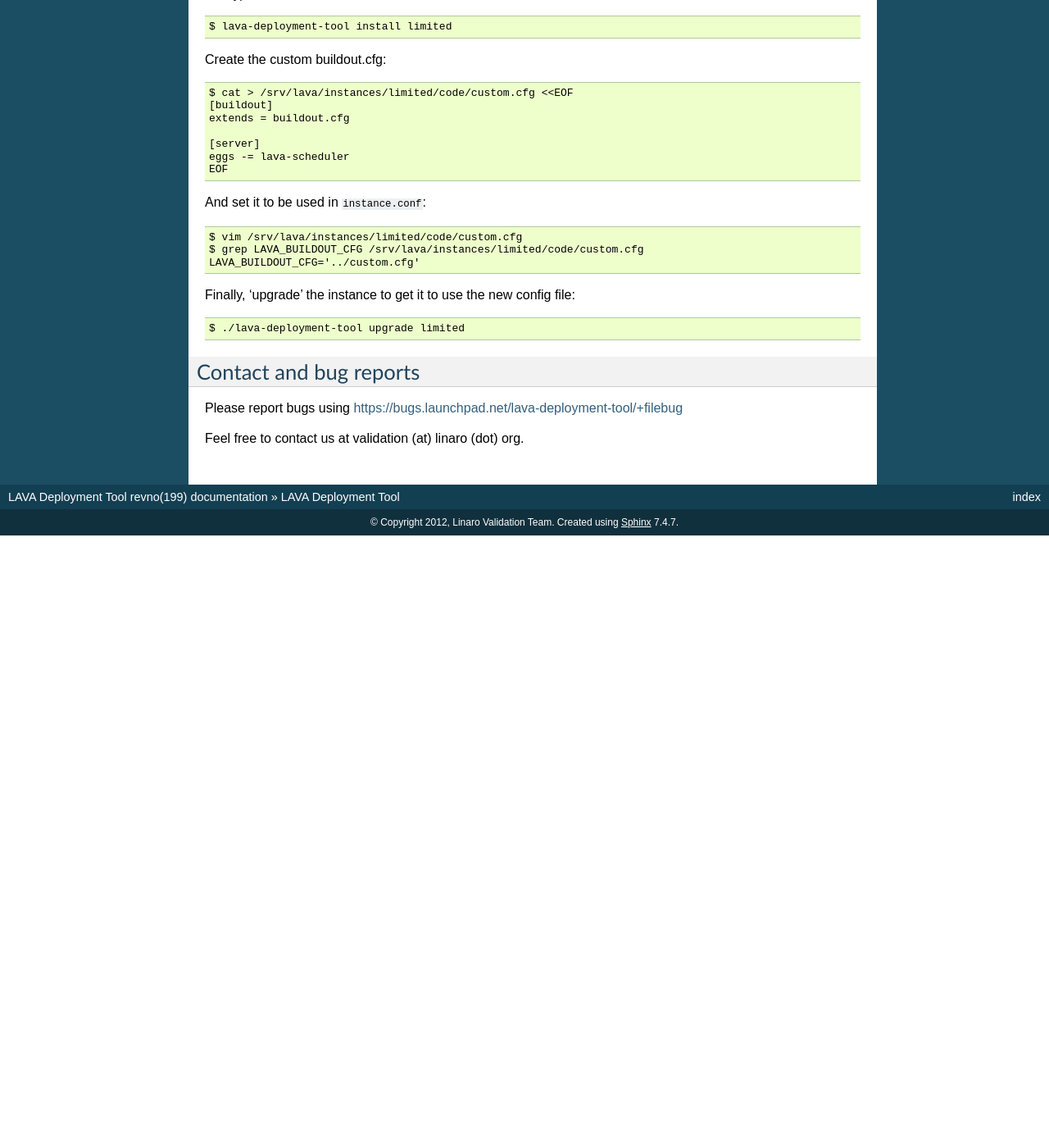
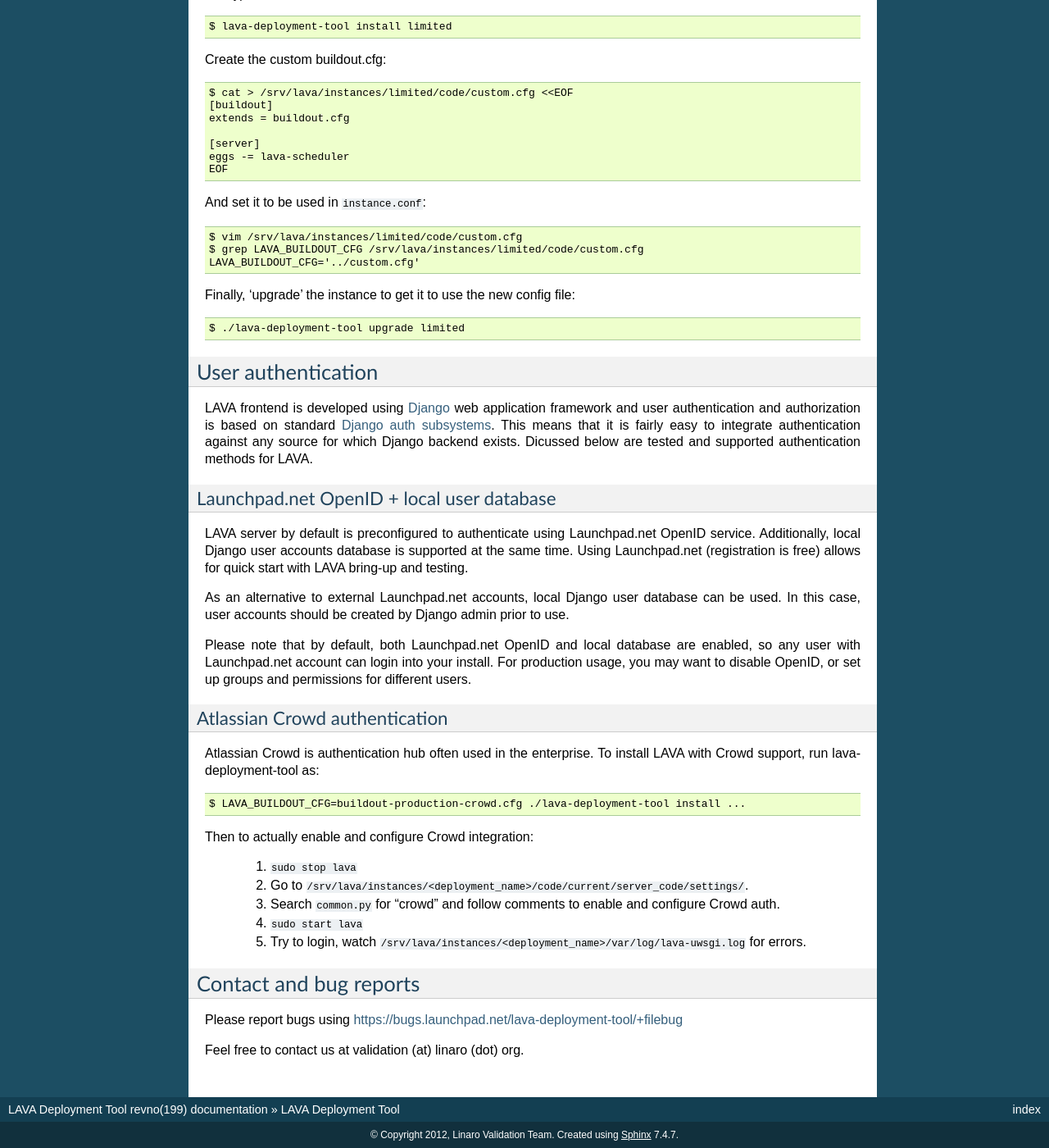
Before and after one commit to joyxu/lava-deployment-tool-for-linaro-ubuntu, a Sphinx documentation site: the page built from doc/index.rst, in a window 1280 px wide and 1400 px high, scrolled down 6660 px. Shown: the whole window at 82% size. Built offline with Sphinx 7.4.7, drawn with Linux system fonts in a browser that asks for light colours; before the commit the page ends 7313 px from its top, so only the background shows below that; some of the changed text lies outside the part shown.

Commit message:
Add "User Auth" section to docs, and describe supported auth types.
Which are: Launchpad.net OpenID, Django user DB, Crowd.

```diff
--- a/doc/index.rst
+++ b/doc/index.rst
@@ -441,6 +441,55 @@
  $ ./lava-deployment-tool upgrade limited
 
 
+User authentication
+^^^^^^^^^^^^^^^^^^^
+
+LAVA frontend is developed using Django_ web application framework
+and user authentication and authorization is based on standard `Django
+auth subsystems`_. This means that it is fairly easy to integrate authentication
+against any source for which Django backend exists. Dicussed below are
+tested and supported authentication methods for LAVA.
+
+.. _Django: https://www.djangoproject.com/
+.. _`Django auth subsystems`: https://docs.djangoproject.com/en/dev/topics/auth/
+
+Launchpad.net OpenID + local user database
+------------------------------------------
+
+LAVA server by default is preconfigured to authenticate using
+Launchpad.net OpenID service. Additionally, local Django user accounts
+database is supported at the same time. Using Launchpad.net (registration
+is free) allows for quick start with LAVA bring-up and testing.
+
+As an alternative to external Launchpad.net accounts, local Django user
+database can be used. In this case, user accounts should be created by Django
+admin prior to use.
+
+Please note that by default, both Launchpad.net OpenID and local database are
+enabled, so any user with Launchpad.net account can login into your install.
+For production usage, you may want to disable OpenID, or set up groups and
+permissions for different users.
+
+Atlassian Crowd authentication
+------------------------------
+
+Atlassian Crowd is authentication hub often used in the enterprise. To install
+LAVA with Crowd support, run lava-deployment-tool as::
+
+ $ LAVA_BUILDOUT_CFG=buildout-production-crowd.cfg ./lava-deployment-tool install ...
+
+Then to actually enable and configure Crowd integration:
+
+ 1. ``sudo stop lava``
+
+ 2. Go to ``/srv/lava/instances/<deployment_name>/code/current/server_code/settings/``.
+
+ 3. Search ``common.py`` for "crowd" and follow comments to enable and configure Crowd auth.
+
+ 4. ``sudo start lava``
+
+ 5. Try to login, watch ``/srv/lava/instances/<deployment_name>/var/log/lava-uwsgi.log`` for errors.
+
 Contact and bug reports
 ^^^^^^^^^^^^^^^^^^^^^^^
 
```
